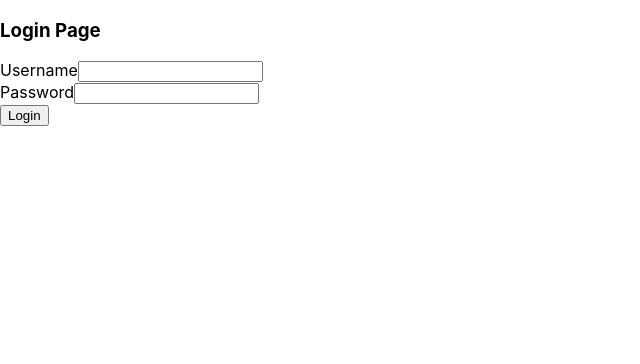
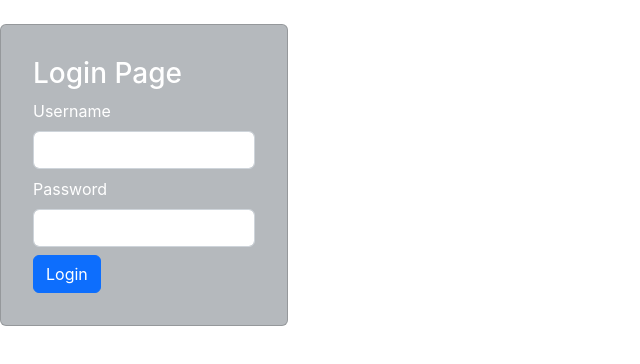
Before and after one commit to jeevaengg21/hello-world, a React (Create React App) app: page /login in a window 1280 px wide. Shown: the top 364 px of the page, without its empty margins (0-640 px from the left). Built offline with nearby package versions, Linux system fonts and the light colour scheme.

Commit message:
bootstrap styling

```diff
--- a/public/index.html
+++ b/public/index.html
@@ -1,14 +1,12 @@
 <!DOCTYPE html>
 <html lang="en">
+
 <head>
   <meta charset="utf-8" />
   <link rel="icon" href="%PUBLIC_URL%/favicon.ico" />
   <meta name="viewport" content="width=device-width, initial-scale=1" />
   <meta name="theme-color" content="#000000" />
-    <meta
-      name="description"
-      content="Web site created using create-react-app"
-    />
+  <meta name="description" content="Web site created using create-react-app" />
   <link rel="apple-touch-icon" href="%PUBLIC_URL%/logo192.png" />
   <!--
       manifest.json provides metadata used when your web app is installed on a
@@ -24,8 +22,11 @@
       work correctly both with client-side routing and a non-root public URL.
       Learn how to configure a non-root public URL by running `npm run build`.
     -->
+  <link href="https://cdn.jsdelivr.net/npm/bootstrap@5.2.2/dist/css/bootstrap.min.css" rel="stylesheet"
+    integrity="sha384-Zenh87qX5JnK2Jl0vWa8Ck2rdkQ2Bzep5IDxbcnCeuOxjzrPF/et3URy9Bv1WTRi" crossorigin="anonymous">
   <title>React App</title>
 </head>
+
 <body>
   <noscript>You need to enable JavaScript to run this app.</noscript>
   <div id="root"></div>
@@ -39,5 +40,15 @@
       To begin the development, run `npm start` or `yarn start`.
       To create a production bundle, use `npm run build` or `yarn build`.
     -->
+  <script src="https://cdn.jsdelivr.net/npm/bootstrap@5.2.2/dist/js/bootstrap.bundle.min.js"
+    integrity="sha384-OERcA2EqjJCMA+/3y+gxIOqMEjwtxJY7qPCqsdltbNJuaOe923+mo//f6V8Qbsw3"
+    crossorigin="anonymous"></script>
+  <script src="https://cdn.jsdelivr.net/npm/@popperjs/core@2.11.6/dist/umd/popper.min.js"
+    integrity="sha384-oBqDVmMz9ATKxIep9tiCxS/Z9fNfEXiDAYTujMAeBAsjFuCZSmKbSSUnQlmh/jp3"
+    crossorigin="anonymous"></script>
+  <script src="https://cdn.jsdelivr.net/npm/bootstrap@5.2.2/dist/js/bootstrap.min.js"
+    integrity="sha384-IDwe1+LCz02ROU9k972gdyvl+AESN10+x7tBKgc9I5HFtuNz0wWnPclzo6p9vxnk"
+    crossorigin="anonymous"></script>
 </body>
+
 </html>
--- /dev/null
+++ b/src/Button.js
@@ -0,0 +1,6 @@
+const Button = ({ onClick, label }) => {
+
+    return (<button className="btn btn-primary" onClick={onClick}>{label}</button>)
+}
+
+export default Button;
--- a/src/Login.js
+++ b/src/Login.js
@@ -1,5 +1,7 @@
 import { useState } from "react"
 import { useNavigate } from "react-router-dom"
+import Button from "./Button"
+import TextField from "./TextField"
 
 const Login = ({ onLoginSuccess }) => {
     const [username, setUsername] = useState("")
@@ -19,18 +21,15 @@ const Login = ({ onLoginSuccess }) => {
     }
 
     return (
-        <>
-            <h3>Login Page</h3>
-            <div>
-                <label>Username</label>
-                <input type={"text"} value={username} onChange={(e) => { setUsername(e.target.value) }}></input>
+        <div className="card p-3 mt-4 bg-secondary text-white bg-opacity-50" style={{ width: "18rem" }}>
+
+            <div className="card-body">
+                < h3 className="card-title"> Login Page</h3 >
+                <TextField label={"Username"} value={username} onChange={(e) => { setUsername(e.target.value) }}></TextField>
+                <TextField label={"Password"} type={"password"} value={password} onChange={(e) => { setPassword(e.target.value) }}></TextField>
+                <Button label={"Login"} onClick={onLogin}></Button>
             </div>
-            <div>
-                <label>Password</label>
-                <input type={"text"} value={password} onChange={(e) => { setPassword(e.target.value) }}></input>
-            </div>
-            <button onClick={onLogin}>Login</button>
-        </>
+        </div >
     )
 }
 
--- /dev/null
+++ b/src/TextField.js
@@ -0,0 +1,11 @@
+const TextField = ({ label, value, onChange, type = "text" }) => {
+
+    return (
+        <div className="mb-2">
+            <label className="form-label" >{label}</label>
+            <input className="form-control" type={type} value={value} onChange={onChange}></input>
+        </div>
+    )
+}
+
+export default TextField
--- a/src/todo_app/TodoItem.js
+++ b/src/todo_app/TodoItem.js
@@ -1,3 +1,5 @@
+import Button from "../Button";
+
 const TodoItem = ({ itemName, itemIndex, onDone }) => {
     const onClickDone = () => {
         onDone(itemIndex)
@@ -5,7 +7,7 @@ const TodoItem = ({ itemName, itemIndex, onDone }) => {
     return (
         <div>
             <label>{itemName}</label>
-            <button onClick={onClickDone} >Done</button>
+            <Button onClick={onClickDone} label="Done" />
         </div>
     )
 }
```
Lines whose indentation alone changed are shown as unchanged.
